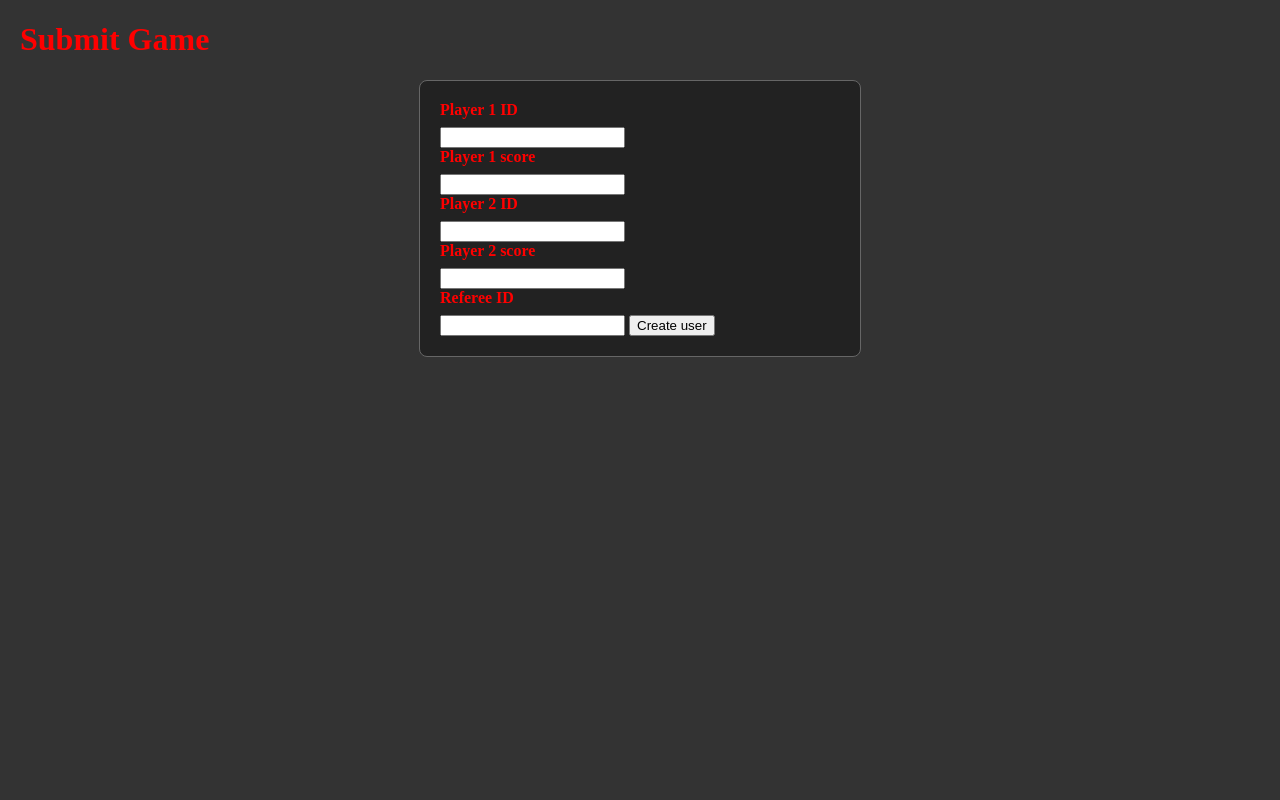
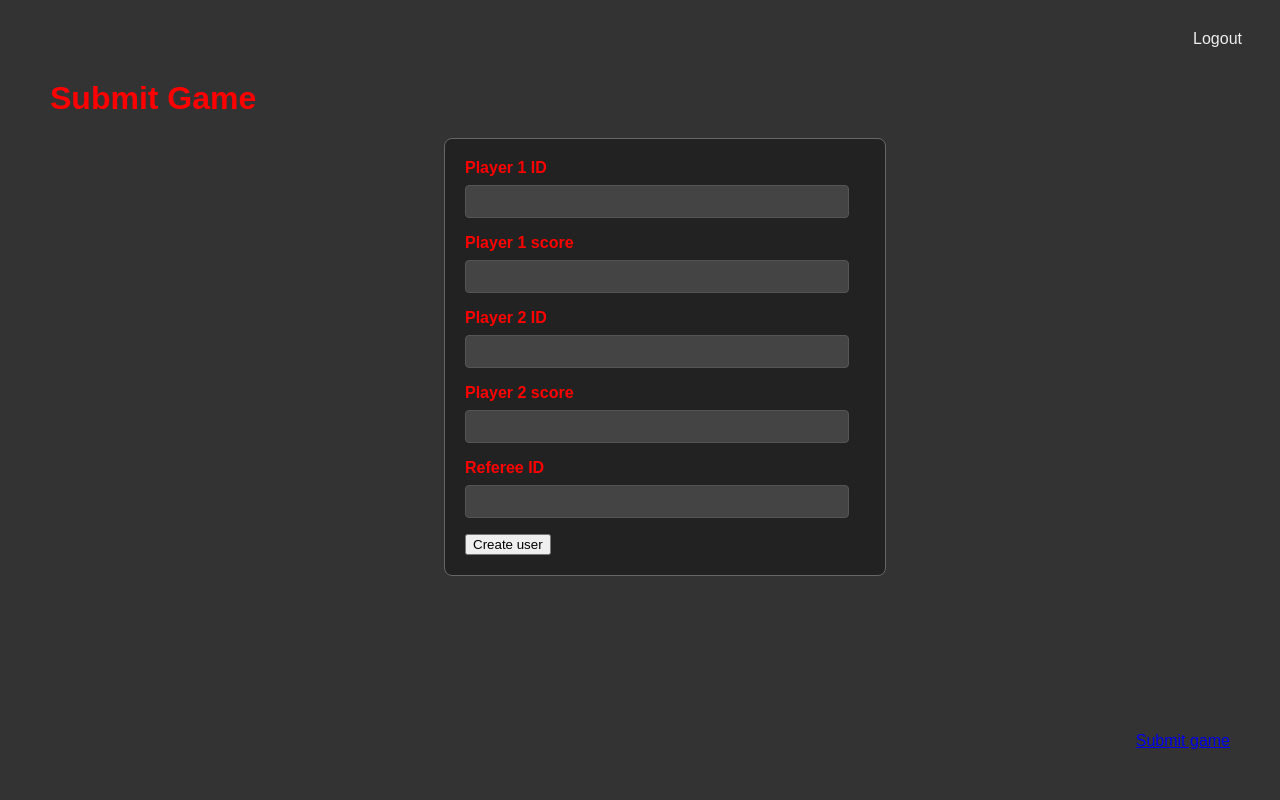
Before and after one commit to RyanSturgill9/Foosball-Ranking-System, a Flask app: page /submit-game in a window 1280 px wide. Run offline with Flask 3, Linux system fonts and the light colour scheme; the visitor is signed in with stand-in values (Sample User, id 1).

Commit message:
Add auth buttons

```diff
--- a/flaskapp/static/css/base.css
+++ b/flaskapp/static/css/base.css
@@ -1,7 +1,14 @@
+@import url('header.css');
+
 body {
-    margin: 20px;
     background-color: #333;
     color: #fff;
+    margin: 0;
+    font-family: sans-serif;
+}
+
+.content {
+    margin: 80px 0 50px 50px;
 }
 
 h1 {
@@ -48,7 +55,10 @@ label {
 }
 
 input[type="text"],
-input[type="radio"] {
+input[type="radio"],
+input[type="email"],
+input[type="password"],
+input[type="number"] {
     width: calc(100% - 16px);
     padding: 8px;
     margin-bottom: 16px;
--- /dev/null
+++ b/flaskapp/static/css/header.css
@@ -0,0 +1,43 @@
+.auth-btns {
+    position: fixed;
+    top: 20px;
+    right: 20px;
+    display: flex;
+    flex-direction: row;
+}
+
+.auth-btns a {
+    padding: 10px 18px;
+    height: 20px;
+    display: block;
+    text-decoration: none;
+    color: #eee;
+}
+
+.auth-btns a:hover {
+    color: #ccc;
+}
+
+.register-btn {
+    background-color: #ff0000;
+    border-radius: 20px;
+}
+
+nav {
+    width: 100%;
+    position: sticky;
+}
+
+nav>ul {
+    padding: 0;
+    margin: 0;
+    list-style-type: none;
+    width: 100%;
+    display: flex;
+}
+
+.submit-game-button {
+    position: fixed;
+    right: 50px;
+    bottom: 50px;
+}
--- a/flaskapp/templates/base.html
+++ b/flaskapp/templates/base.html
@@ -8,6 +8,9 @@
     {% block head %}{% endblock %}
 </head>
 <body>
-    {% block content %}{% endblock %}
+    {% include 'header.html' %}
+    <div class="content">
+        {% block content %}{% endblock %}
+    </div>
 </body>
 </html>
--- /dev/null
+++ b/flaskapp/templates/header.html
@@ -0,0 +1,14 @@
+<div class="auth-btns">
+    {% if current_user.is_authenticated %}
+    <a href="{{ url_for('logout') }}">Logout</a>
+    {% else %}
+    <a href="{{ url_for('login') }}">Login</a>
+    <a href="{{ url_for('register') }}" class="register-btn">Register</a>
+    {% endif %}
+</div>
+
+{% if current_user.is_authenticated %}
+<div class="submit-game-button">
+    <a href="{{ url_for('submit_game') }}">Submit game</a>
+</div>
+{% endif %}
```
